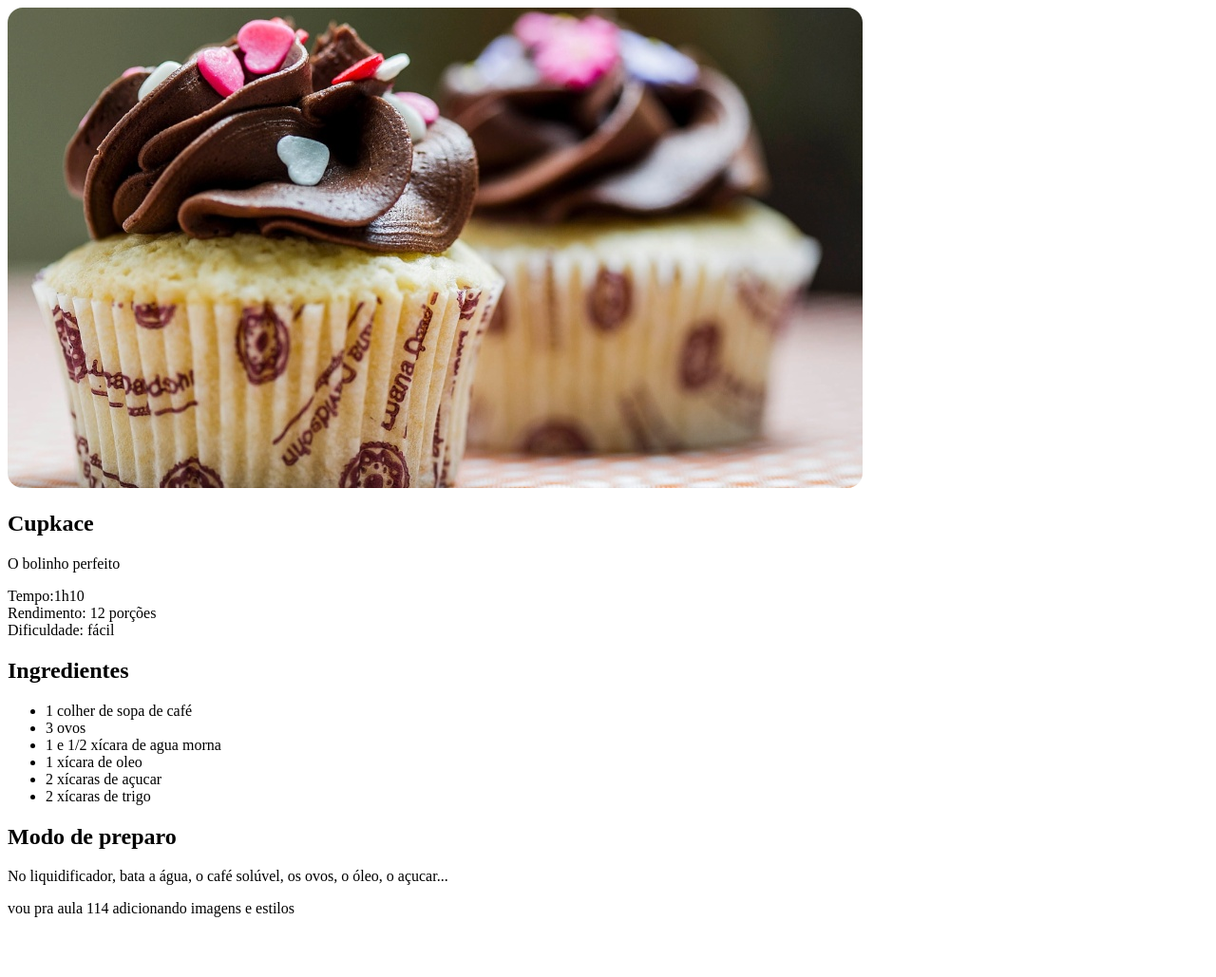
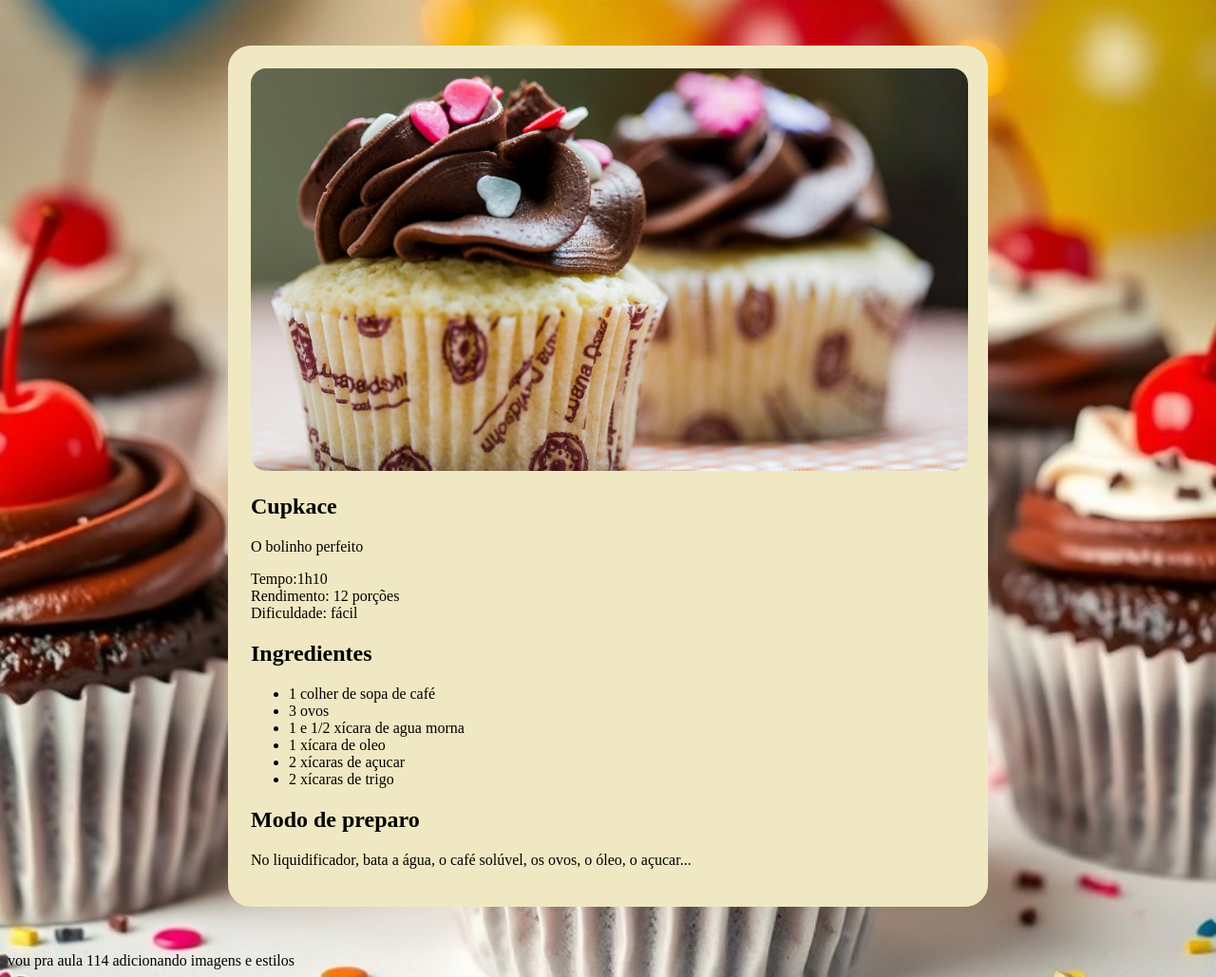
Before and after one commit to CamilaLeutz/Projeto, a plain HTML site: page index.html in a window 1280 px wide. Shown: the whole page at 95% size. Before the commit the page ends 974 px from the top, so only its background shows below. Drawn offline with Linux system fonts and the light colour scheme.

Commit message:
img de fundo e style #page

```diff
--- a/style.css
+++ b/style.css
@@ -1,3 +1,18 @@
+body {
+  background-image: url(assets/cupcakeFundo.jpg);
+  background-size: cover; /*parar de duplicar a imgem de fundo e colocar ela ocupando a pagina toda*/
+}
+
+#page {
+  box-sizing: border-box;
+  width: 800px;
+  padding: 24px;
+  background-color: #f0e8c2;
+  border-radius: 24px;
+  margin: 48px auto;
+}
+
 img {
   border-radius: 16px;
+  width: 755px;
 }
```
